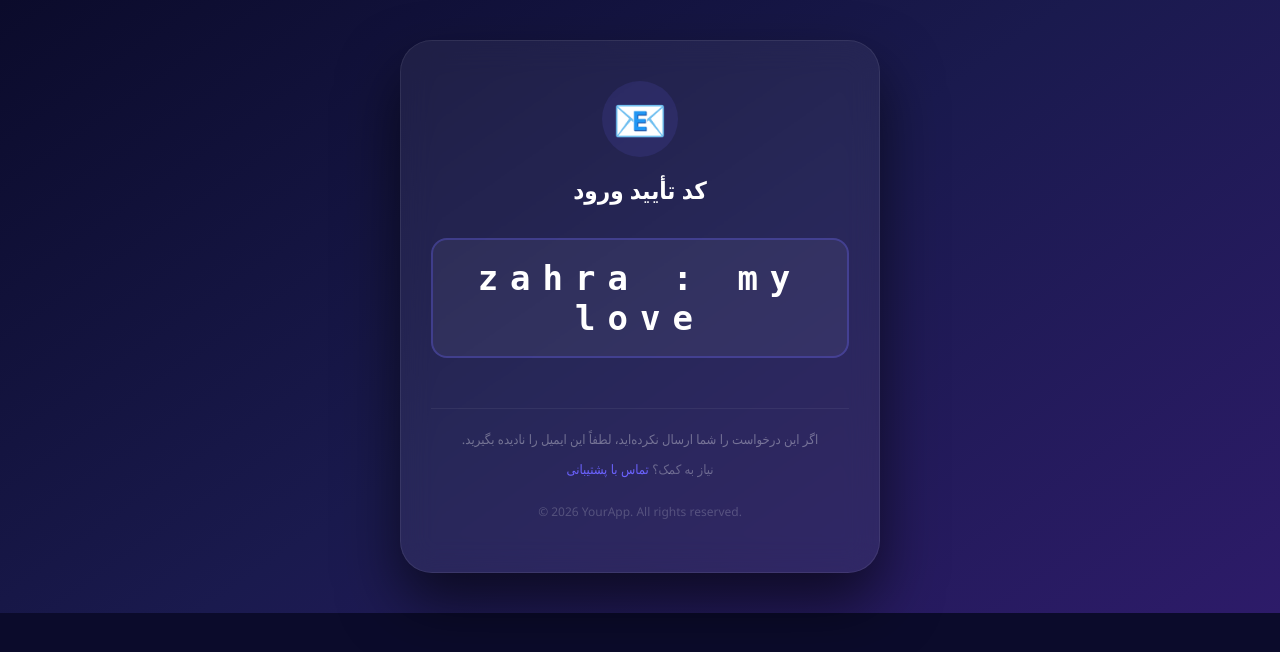
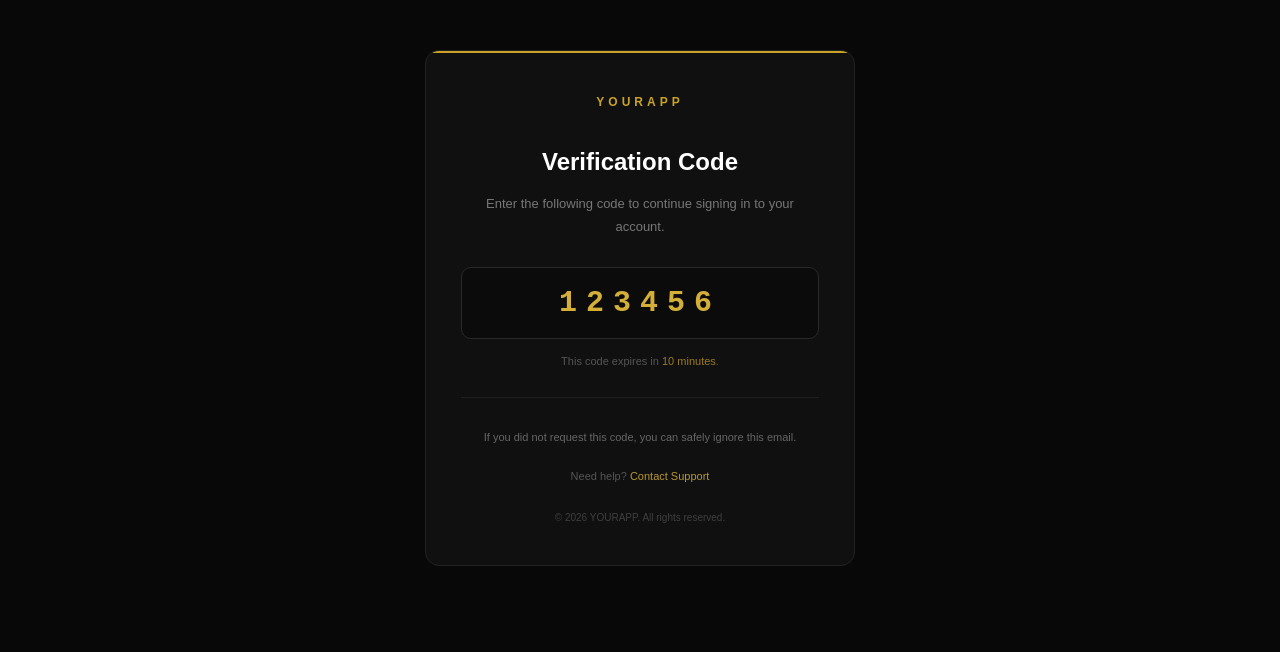
Before and after one commit to Morez-Momeni/email_sender, a Python web app: template templates/otp.html in a window 1280 px wide. Shown: the top 652 px of the page. Run offline with Jinja, Linux system fonts and the light colour scheme; the template is opened without the code that fills it, so the values that code supplies are empty.

Commit message:
change otp.html

```diff
--- a/templates/otp.html
+++ b/templates/otp.html
@@ -1,59 +1,211 @@
 <!DOCTYPE html>
-<html lang="fa" dir="rtl">
+<html lang="en">
 <head>
     <meta charset="UTF-8">
     <meta name="viewport" content="width=device-width, initial-scale=1.0">
-    <title>کد تأیید</title>
+    <title>Verification Code</title>
+
+    <style>
+        body {
+            margin: 0;
+            padding: 0;
+            background: #080808;
+            font-family: Arial, Helvetica, sans-serif;
+            color: #ffffff;
+        }
+
+        .wrapper {
+            width: 100%;
+            padding: 50px 15px;
+            background: #080808;
+        }
+
+        .container {
+            width: 100%;
+            max-width: 430px;
+            margin: 0 auto;
+            background: #101010;
+            border: 1px solid #222222;
+            border-radius: 14px;
+            overflow: hidden;
+        }
+
+        .top-line {
+            height: 2px;
+            background: #c9a227;
+        }
+
+        .content {
+            padding: 42px 35px;
+            text-align: center;
+        }
+
+        .brand {
+            margin-bottom: 35px;
+            color: #c9a227;
+            font-size: 12px;
+            font-weight: 700;
+            letter-spacing: 4px;
+        }
+
+        .title {
+            margin: 0;
+            color: #ffffff;
+            font-size: 24px;
+            font-weight: 600;
+            line-height: 1.5;
+        }
+
+        .description {
+            margin: 12px auto 0;
+            max-width: 330px;
+            color: #777777;
+            font-size: 13px;
+            line-height: 1.8;
+        }
+
+        .code-box {
+            margin: 28px 0 16px;
+            padding: 18px 10px;
+            background: #0b0b0b;
+            border: 1px solid #292929;
+            border-radius: 10px;
+        }
+
+        .code {
+            color: #d4af37;
+            font-family: "Courier New", monospace;
+            font-size: 30px;
+            font-weight: 700;
+            letter-spacing: 9px;
+        }
+
+        .expiration {
+            color: #555555;
+            font-size: 11px;
+        }
+
+        .expiration span {
+            color: #9b7b1e;
+        }
+
+        .divider {
+            height: 1px;
+            margin: 30px 0;
+            background: #202020;
+        }
+
+        .notice {
+            color: #666666;
+            font-size: 11px;
+            line-height: 1.8;
+        }
+
+        .support {
+            margin-top: 22px;
+            font-size: 11px;
+            color: #555555;
+        }
+
+        .support a {
+            color: #b99732;
+            text-decoration: none;
+        }
+
+        .footer {
+            margin-top: 30px;
+            color: #3f3f3f;
+            font-size: 10px;
+        }
+
+        @media only screen and (max-width: 480px) {
+            .wrapper {
+                padding: 25px 10px;
+            }
+
+            .content {
+                padding: 35px 22px;
+            }
+
+            .title {
+                font-size: 22px;
+            }
+
+            .code {
+                font-size: 26px;
+                letter-spacing: 7px;
+            }
+        }
+    </style>
 </head>
-<body style="margin:0; padding:0; font-family: 'Segoe UI', Tahoma, Geneva, Verdana, sans-serif; background-color:#0b0b2b; direction:rtl;">
 
+<body>
 
-    <table width="100%" cellpadding="0" cellspacing="0" border="0" style="background:linear-gradient(145deg, #0b0b2b, #1a1a4e, #2d1b69); padding:40px 0;">
+<table width="100%" cellpadding="0" cellspacing="0" border="0">
     <tr>
-            <td align="center">
-                <table width="100%" max-width="480" cellpadding="0" cellspacing="0" border="0" style="background:rgba(255,255,255,0.06); backdrop-filter:blur(16px); border-radius:32px; border:1px solid rgba(255,255,255,0.08); padding:40px 30px; max-width:480px; width:100%; box-shadow:0 30px 60px rgba(0,0,0,0.6);">
+        <td class="wrapper">
+
+            <table
+                width="100%"
+                cellpadding="0"
+                cellspacing="0"
+                border="0"
+                class="container"
+            >
                 <tr>
-                        <td align="center">
-                            <table cellpadding="0" cellspacing="0" border="0" style="background:rgba(108,99,255,0.12); border-radius:50%; width:76px; height:76px; text-align:center; margin:0 auto 16px;">
+                    <td class="top-line"></td>
+                </tr>
+
                 <tr>
-                                    <td align="center" style="font-size:44px; color:#6c63ff; vertical-align:middle;">
-                                        &#128231;
-                                    </td>
-                                </tr>
-                            </table>
+                    <td class="content">
 
-                            <h1 style="color:#ffffff; font-size:24px; font-weight:600; margin:0 0 6px;">
-                                کد تأیید ورود
+                        <div class="brand">
+                            YOURAPP
+                        </div>
+
+                        <h1 class="title">
+                            Verification Code
                         </h1>
 
-                            <p style="color:rgba(255,255,255,0.5); font-size:14px; margin:0 0 22px; line-height:1.6;">
+                        <p class="description">
+                            Enter the following code to continue
+                            signing in to your account.
                         </p>
 
-                            <table cellpadding="0" cellspacing="0" border="0" style="background:rgba(255,255,255,0.05); border-radius:16px; border:2px solid rgba(108,99,255,0.3); padding:18px 28px; margin:10px auto 25px; display:inline-block;">
-                                <tr>
-                                    <td align="center" style="font-size:34px; font-weight:700; color:#ffffff; letter-spacing:12px; direction:ltr; font-family:monospace;">
-                                        zahra : my love
-                                    </td>
-                                </tr>
-                            </table>
+                        <div class="code-box">
+                            <div class="code">
+                                123456
+                            </div>
+                        </div>
 
-                            <hr style="border:none; border-top:1px solid rgba(255,255,255,0.06); margin:20px 0;">
+                        <div class="expiration">
+                            This code expires in
+                            <span>10 minutes</span>.
+                        </div>
 
-                            <p style="color:rgba(255,255,255,0.35); font-size:13px; margin:0 0 10px; line-height:1.6;">
-                                اگر این درخواست را شما ارسال نکرده‌اید، لطفاً این ایمیل را نادیده بگیرید.
-                            </p>
+                        <div class="divider"></div>
 
-                            <p style="color:rgba(255,255,255,0.3); font-size:13px; margin:0;">
-                                نیاز به کمک؟ <a href="#" style="color:#6c63ff; text-decoration:none;">تماس با پشتیبانی</a>
-                            </p>
+                        <div class="notice">
+                            If you did not request this code,
+                            you can safely ignore this email.
+                        </div>
 
-                            <p style="color:rgba(255,255,255,0.2); font-size:12px; margin-top:25px; direction:ltr;">
-                                &copy; 2026 YourApp. All rights reserved.
-                            </p>
+                        <div class="support">
+                            Need help?
+                            <a href="#">
+                                Contact Support
+                            </a>
+                        </div>
+
+                        <div class="footer">
+                            © 2026 YOURAPP. All rights reserved.
+                        </div>
 
                     </td>
                 </tr>
+
             </table>
+
         </td>
     </tr>
 </table>
```
Also changed, not shown: 1 other file. Lines whose indentation alone changed are shown as unchanged.
